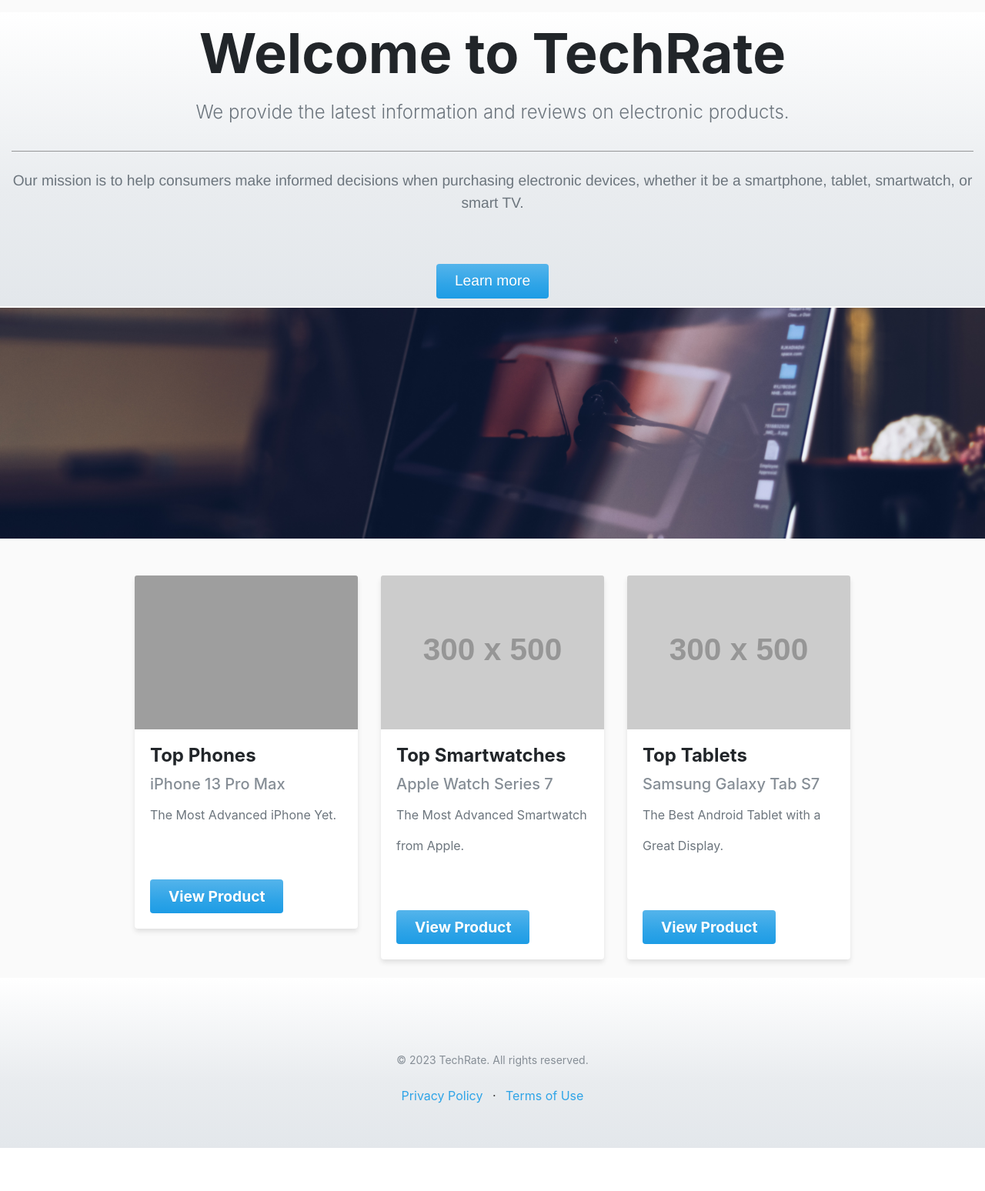
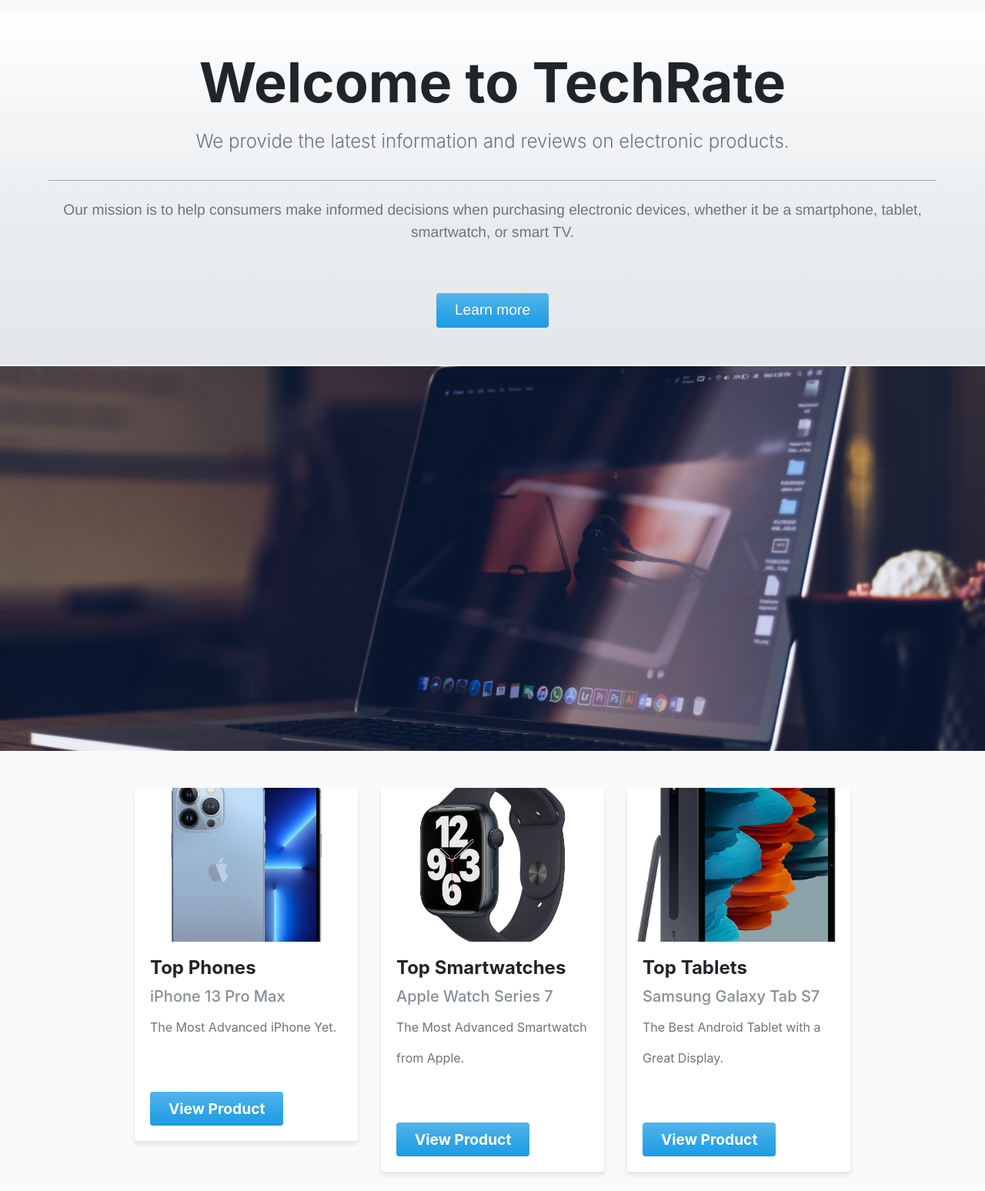
Before and after one commit to Nikket98/reviewApp, a Django app: page / in a window 1280 px wide. Shown: the part 80-1628 px from the top of the page at 77% size. Before the commit the page ends 1572 px from the top, so only its background shows below. Run offline with Django 4.2, Linux system fonts and the light colour scheme; grey boxes labelled with a size stand in for pictures from a placeholder-image service; some libraries are stand-ins or nearby versions; grey boxes are pictures that could not be loaded.

Commit message:
homepage product mages

```diff
--- a/reviewApp/static/css/styles.css
+++ b/reviewApp/static/css/styles.css
@@ -82,10 +82,11 @@ body {
     margin-left: auto;
 }
 .jumbotron {
-  background-color: #f8f9fa;
+
   color: #212529;
   padding: 3rem;
   margin-bottom: 2rem;
+  background-color: #0a0e11;
 }
 
 .jumbotron h1 {
@@ -98,7 +99,7 @@ body {
 }
 
 .jumbotron hr {
-  border-color: #959697;
+  border-color: #a3a6a8;
   margin: 1rem 0;
 }
 
@@ -130,10 +131,6 @@ body {
   border-color: #0062cc;
 }
 /* jumbotron styling */
-.jumbotron {
-  background-color: #f8f9fa;
-  padding: 10px 0;
-}
 
 /* h1 styling */
 h1 {
@@ -295,7 +292,7 @@ html, body {
 .image-slider {
   position: relative;
   overflow: hidden;
-  height: 300px;
+  height: 500px;
   margin-top: -30px;
 }
 .image-slider img {
--- a/reviewApp/templates/reviewApp/home.html
+++ b/reviewApp/templates/reviewApp/home.html
@@ -39,7 +39,7 @@
   <div class="row">
     <div class="col-md-4">
       <div class="card mb-4">
-        <a href="https://www.apple.com/by/iphone-13-pro/" target="_blank"><img src="https://store.storeimages.cdn-apple.com/4668/as-images.apple.com/is/refurb-iphone-13-pro-max-gold-2023?wid=1144&hei=1144&fmt=jpeg&qlt=90&.v=1679072988850" class="card-img-top" alt="iPhone 13 Pro Max"></a>
+        <a href="https://www.apple.com/by/iphone-13-pro/" target="_blank"><img src="{% static 'images/iphone13.jpeg' %}" class="card-img-top" alt="iPhone 13 Pro Max"></a>
         <div class="card-body">
           <h2 class="card-title">Top Phones</h2>
           <h5 class="card-subtitle mb-2 text-muted">iPhone 13 Pro Max</h5>
@@ -50,7 +50,7 @@
     </div>
     <div class="col-md-4">
       <div class="card mb-4">
-        <a href="https://www.apple.com/watch/" target="_blank"><img src="https://via.placeholder.com/300x500.png?text=Apple+Watch+Series+7" class="card-img-top" alt="Apple Watch Series 7"></a>
+        <a href="https://www.apple.com/watch/" target="_blank"><img src="{% static 'images/watchapple.jpeg' %}" class="card-img-top" alt="Apple Watch Series 7"></a>
         <div class="card-body">
           <h2 class="card-title">Top Smartwatches</h2>
           <h5 class="card-subtitle mb-2 text-muted">Apple Watch Series 7</h5>
@@ -61,7 +61,7 @@
     </div>
     <div class="col-md-4">
       <div class="card mb-4">
-        <a href="https://www.samsung.com/us/mobile/tablets/galaxy-tab-s7/buy/" target="_blank"><img src="https://via.placeholder.com/300x500.png?text=Samsung+Galaxy+Tab+S7" class="card-img-top" alt="Samsung Galaxy Tab S7"></a>
+        <a href="https://www.samsung.com/us/mobile/tablets/galaxy-tab-s7/buy/" target="_blank"><img src="{% static 'images/tab.jpeg' %}" class="card-img-top" alt="Samsung Galaxy Tab S7"></a>
         <div class="card-body">
           <h2 class="card-title">Top Tablets</h2>
           <h5 class="card-subtitle mb-2 text-muted">Samsung Galaxy Tab S7</h5>
```
Also changed, not shown: db.sqlite3, reviewApp/static/images/iphone13.jpeg (added), reviewApp/static/images/tab.jpeg (added), reviewApp/static/images/watchapple.jpeg (added).
